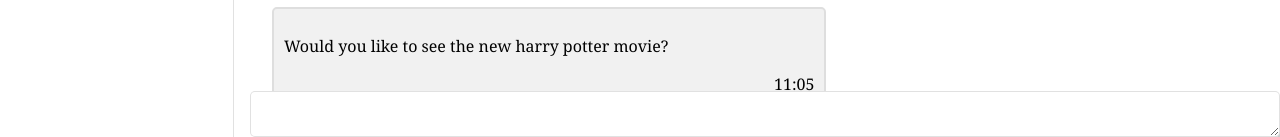
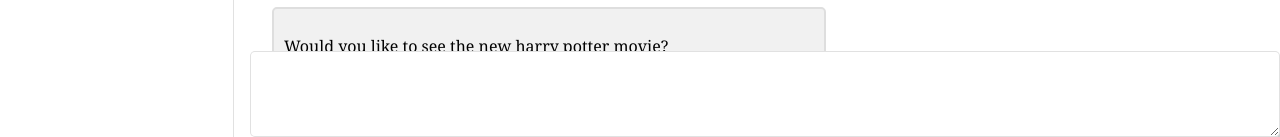
Before and after one commit to Tomivan/iwd, a plain HTML site: page messages.html in a window 1280 px wide. Shown: the part 663-800 px from the top of the page. Drawn offline with Linux system fonts and the light colour scheme.

Commit message:
ajdusted textarea

```diff
--- a/messages.html
+++ b/messages.html
@@ -58,7 +58,7 @@
             <p>Not sure about this sunday, let me get back to you as regards that</p>
             <span class="time">11:05</span>
         </div>
-        <textarea class="textarea"></textarea>
     </div>
+    <textarea class="textarea"></textarea>
 </body>
 </html>
--- a/style.css
+++ b/style.css
@@ -123,6 +123,7 @@
 .message-container{
     margin-left: 3%;
     width: 100%;
+    padding-bottom: 80px;
 }
 .container {
     border: 2px solid #dedede;
@@ -148,7 +149,7 @@
     bottom: 0;
     right: 0;
     width: 80%;
-    height: 5vh;
+    height: 10vh;
 }
 @media screen and (max-width: 767px) {
     .form{
```
